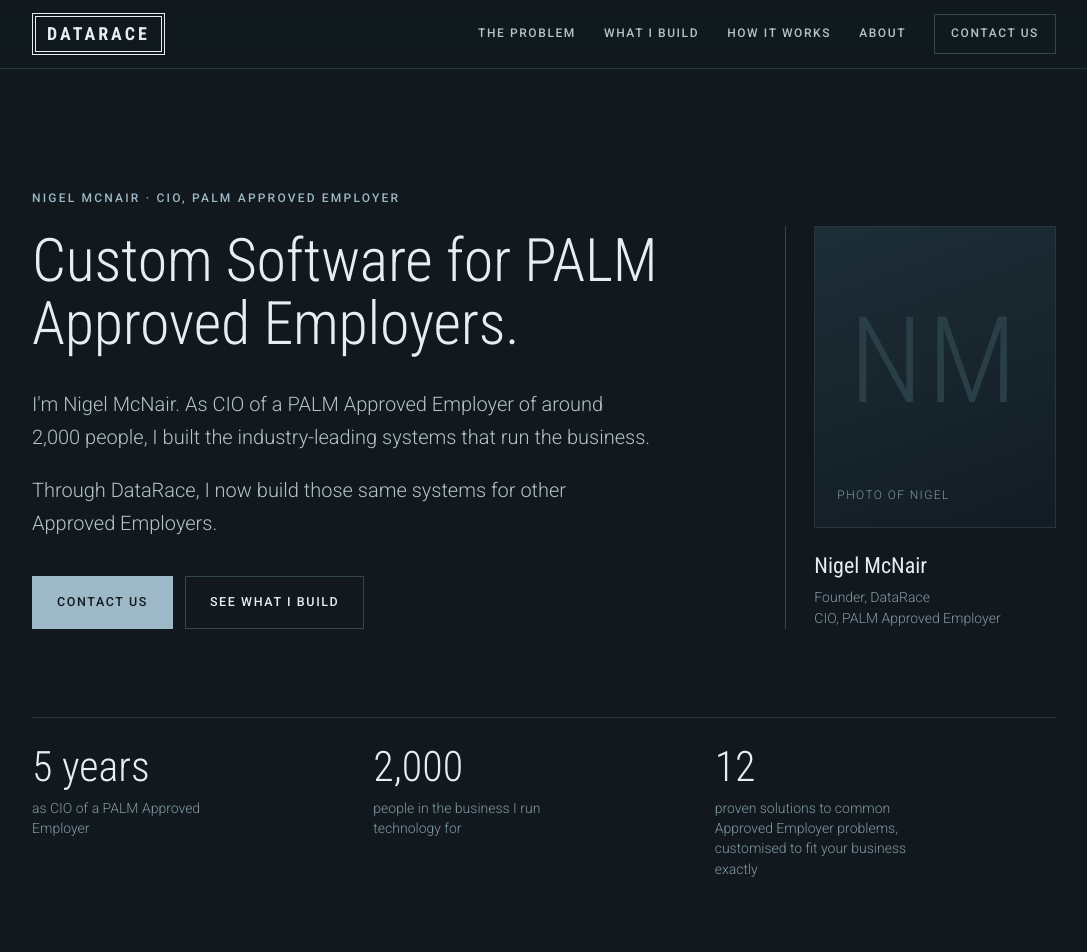
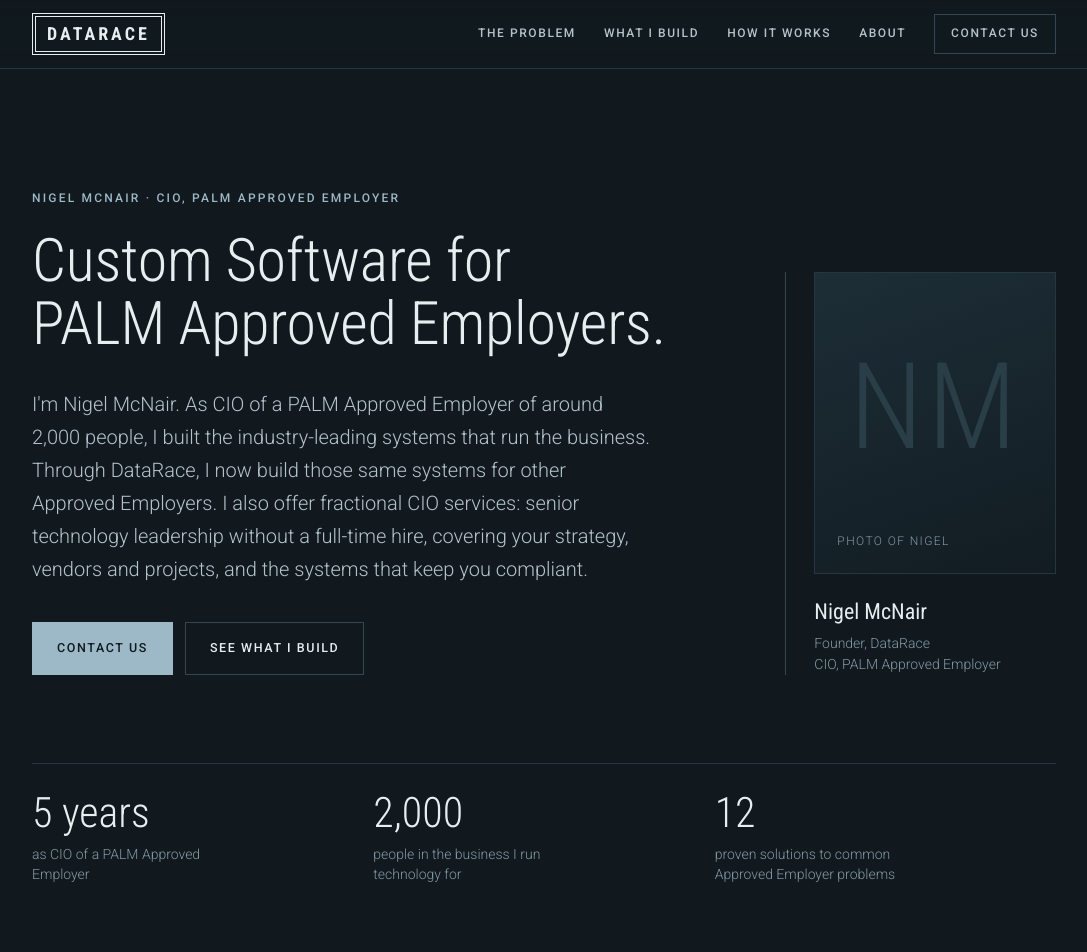
Before and after one commit to nigelmcn/datarace_v1, a plain HTML site: page index.html in a window 1280 px wide. Shown: the top 952 px of the page, without its empty margins (96-1183 px from the left). Drawn offline with Linux system fonts and the light colour scheme.

Commit message:
Hero: two-line title, expanded intro with fractional CIO, shorter fact
Co-Authored-By: Claude Opus 5.5 <noreply@anthropic.com>
Claude-Session: https://claude.ai/code/session_01LgvxvRsB2fxLHHaLwRmSnP

```diff
--- a/index.html
+++ b/index.html
@@ -33,9 +33,8 @@
     <div class="hero-grid">
       <div>
         <p class="eyebrow">Nigel McNair · CIO, PALM Approved Employer</p>
-        <h1>Custom Software for PALM Approved Employers.</h1>
-        <p class="lead">I'm Nigel McNair. As CIO of a PALM Approved Employer of around 2,000 people, I built the industry-leading systems that run the business.</p>
-        <p class="lead">Through DataRace, I now build those same systems for other Approved Employers.</p>
+        <h1>Custom Software for<br><span class="nw">PALM Approved Employers.</span></h1>
+        <p class="lead">I'm Nigel McNair. As CIO of a PALM Approved Employer of around 2,000 people, I built the industry-leading systems that run the business. Through DataRace, I now build those same systems for other Approved Employers. I also offer fractional CIO services: senior technology leadership without a full-time hire, covering your strategy, vendors and projects, and the systems that keep you compliant.</p>
         <div class="actions">
           <a class="btn" href="#contact">Contact us</a>
           <a class="btn btn-line" href="#systems">See what I build</a>
@@ -53,7 +52,7 @@
     <div class="facts">
       <div><b>5 years</b><span>as CIO of a PALM Approved Employer</span></div>
       <div><b>2,000</b><span>people in the business I run technology for</span></div>
-      <div><b>12</b><span>proven solutions to common Approved Employer problems, customised to fit your business exactly</span></div>
+      <div><b>12</b><span>proven solutions to common Approved Employer problems</span></div>
     </div>
   </div>
 </section>
--- a/styles.css
+++ b/styles.css
@@ -54,6 +54,8 @@ section{padding:clamp(72px,10vw,120px) 0;border-top:1px solid var(--line)}
 .hero-grid{display:grid;grid-template-columns:minmax(0,2fr) minmax(0,.8fr);gap:clamp(40px,6vw,88px);align-items:end}
 .hero h1{font-size:clamp(38px,5vw,60px);line-height:1.06;max-width:760px;margin-bottom:32px}
 .hero .lead{font-size:clamp(18px,1.6vw,20px);color:var(--text-2);max-width:620px}
+.hero h1 .nw{white-space:nowrap}
+@media (max-width:520px){.hero h1 .nw{white-space:normal}}
 .hero .lead strong{color:var(--text);font-weight:400}
 .actions{display:flex;flex-wrap:wrap;gap:12px;margin-top:36px}
 .who{border-left:1px solid var(--line-2);padding-left:28px}
```
